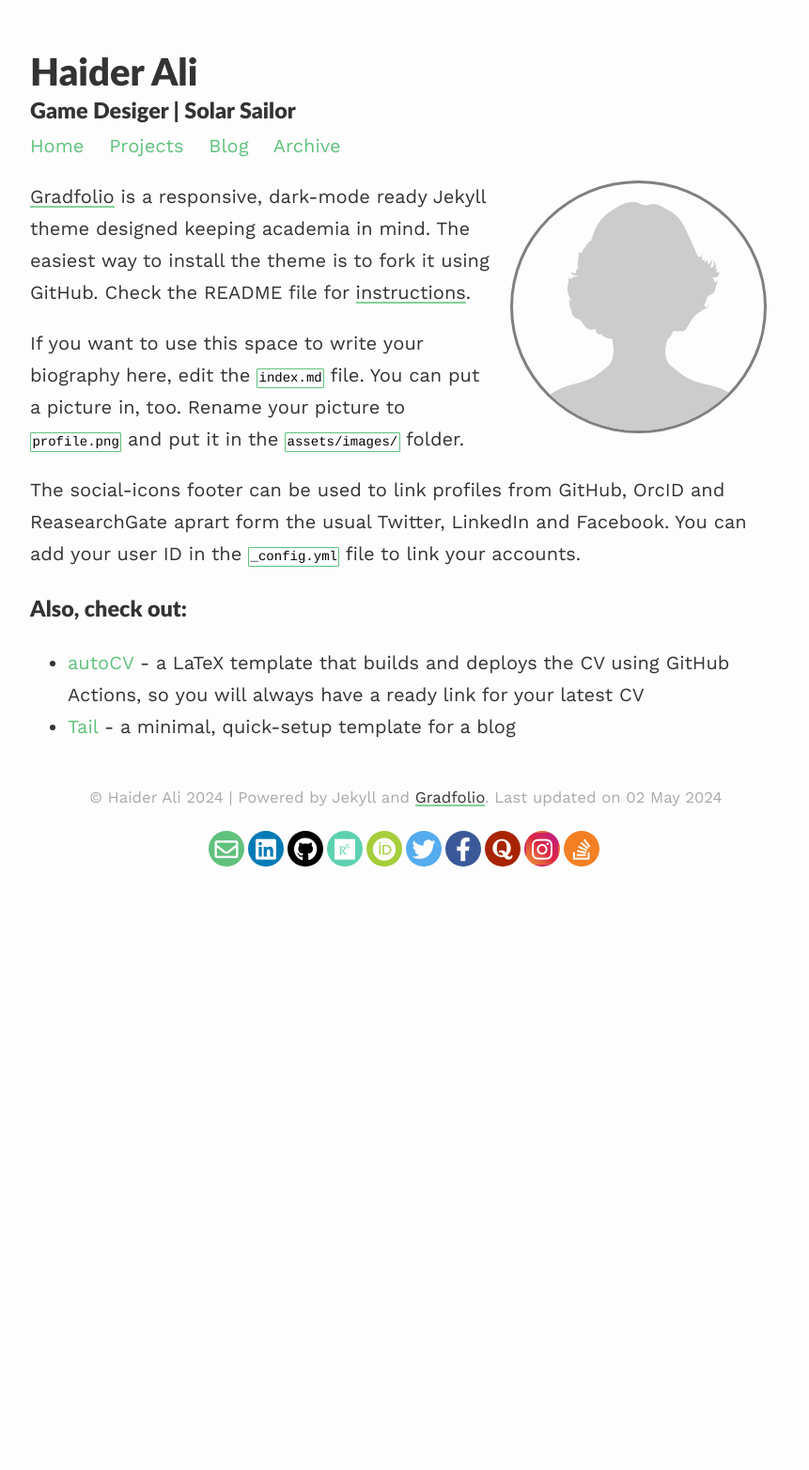
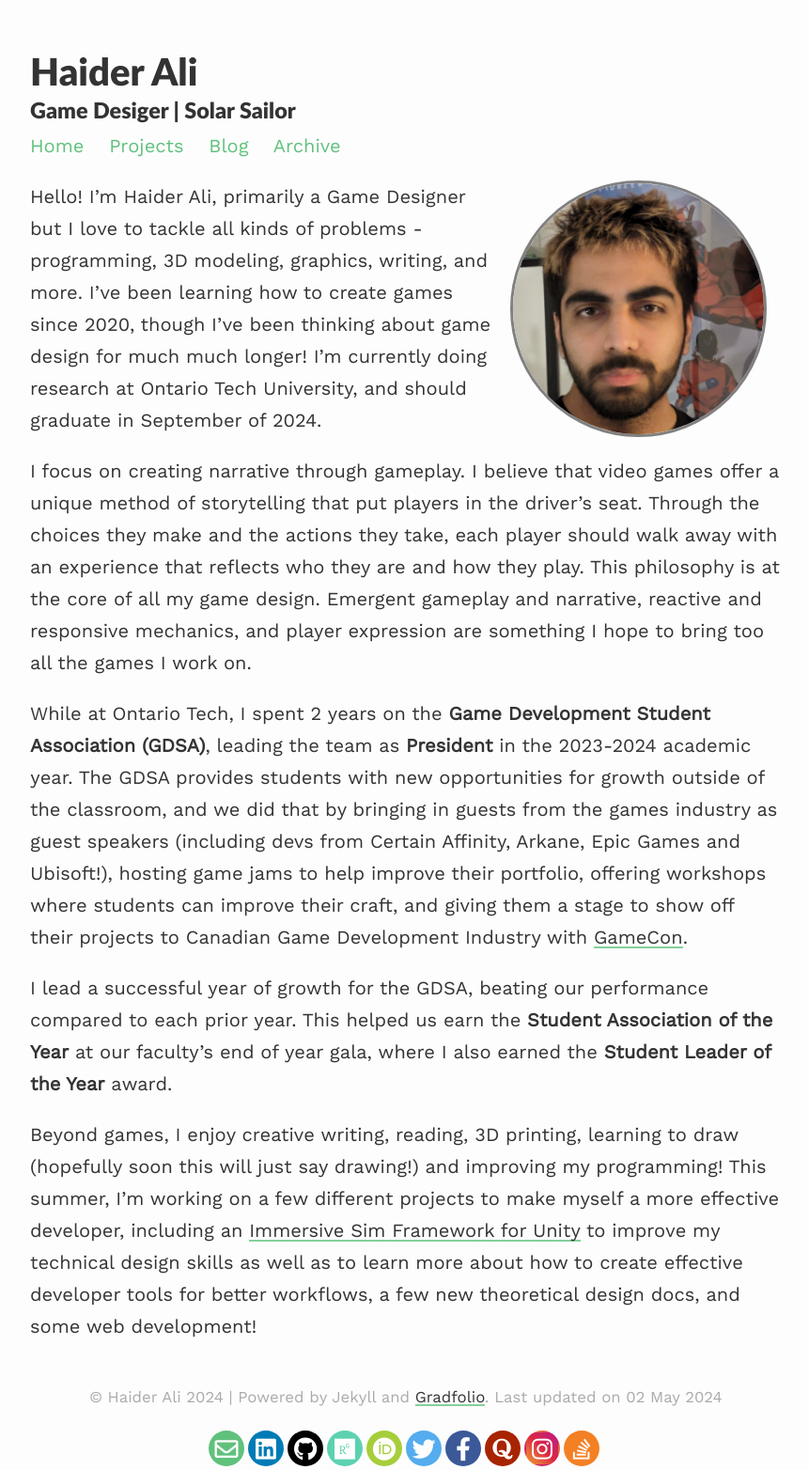
Before and after one commit to sinbadthepoet/sinbadthepoet.github.io, a Jekyll site: the page built from index.md, in a window 1280 px wide. Shown: the whole page at 94% size, without its empty margins (208-1069 px from the left). Built offline with Jekyll 4.4.1, drawn with Linux system fonts in a browser that asks for light colours; nearby versions of some CDN libraries; before the commit the page ends 980 px from its top, so only the background shows below that.

Commit message:
Updated Home Page and 404

```diff
--- a/index.md
+++ b/index.md
@@ -3,17 +3,16 @@ layout: about
 permalink: /
 profile:
   align: right
-  image: profile.png
+  image: profile.jpg
 published: true
 ---
 
-[Gradfolio](https://github.com/jitinnair1/gradfolio){:target="_blank"} is a responsive, dark-mode ready Jekyll theme designed keeping academia in mind. The easiest way to install the theme is to fork it using GitHub. Check the README file for [instructions](https://github.com/jitinnair1/gradfolio#installation){:target="_blank"}.
+Hello! I'm Haider Ali, primarily a Game Designer but I love to tackle all kinds of problems - programming, 3D modeling, graphics, writing, and more. I've been learning how to create games since 2020, though I've been thinking about game design for much much longer! I'm currently doing research at Ontario Tech University, and should graduate in September of 2024.
 
-If you want to use this space to write your biography here, edit the `index.md` file. You can put a picture in, too. Rename your picture to `profile.png` and put it in the `assets/images/` folder.
+I focus on creating narrative through gameplay. I believe that video games offer a unique method of storytelling that put players in the driver's seat. Through the choices they make and the actions they take, each player should walk away with an experience that reflects who they are and how they play. This philosophy is at the core of all my game design. Emergent gameplay and narrative, reactive and responsive mechanics, and player expression are something I hope to bring too all the games I work on.
 
-The social-icons footer can be used to link profiles from GitHub, OrcID and ReasearchGate aprart form the usual Twitter, LinkedIn and Facebook. You can add your user ID in the `_config.yml` file to link your accounts.
+While at Ontario Tech, I spent 2 years on the **Game Development Student Association (GDSA)**, leading the team as **President** in the 2023-2024 academic year. The GDSA provides students with new opportunities for growth outside of the classroom, and we did that by bringing in guests from the games industry as guest speakers (including devs from Certain Affinity, Arkane, Epic Games and Ubisoft!), hosting game jams to help improve their portfolio, offering workshops where students can improve their craft, and giving them a stage to show off their projects to Canadian Game Development Industry with [GameCon](https://www.gamecon.ca/){:target="_blank"}.
 
-### Also, check out:
+I lead a successful year of growth for the GDSA, beating our performance compared to each prior year. This helped us earn the **Student Association of the Year** at our faculty's end of year gala, where I also earned the **Student Leader of the Year** award.
 
-- [autoCV](https://github.com/jitinnair1/autocv) - a LaTeX template that builds and deploys the CV using GitHub Actions, so you will always have a ready link for your latest CV
-- [Tail](https://github.com/jitinnair1/tail) - a minimal, quick-setup template for a blog
+Beyond games, I enjoy creative writing, reading, 3D printing, learning to draw (hopefully soon this will just say drawing!) and improving my programming! This summer, I'm working on a few different projects to make myself a more effective developer, including an [Immersive Sim Framework for Unity](){:target="_blank"} to improve my technical design skills as well as to learn more about how to create effective developer tools for better workflows, a few new theoretical design docs, and some web development!
```
Also changed, not shown: _pages/404.md (+2 -2 lines), README.md, assets/images/404.jpg (added), assets/images/profile.jpg (added), assets/images/profile.png (deleted).
